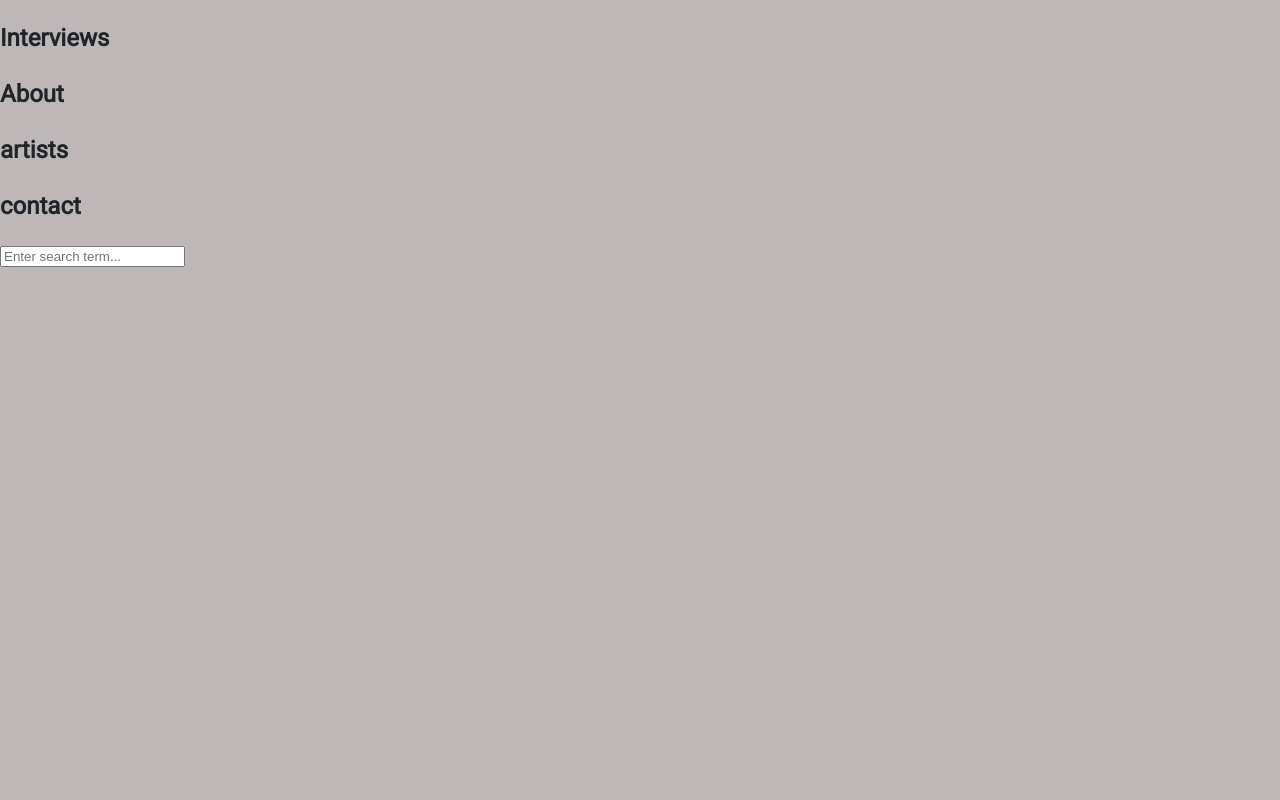
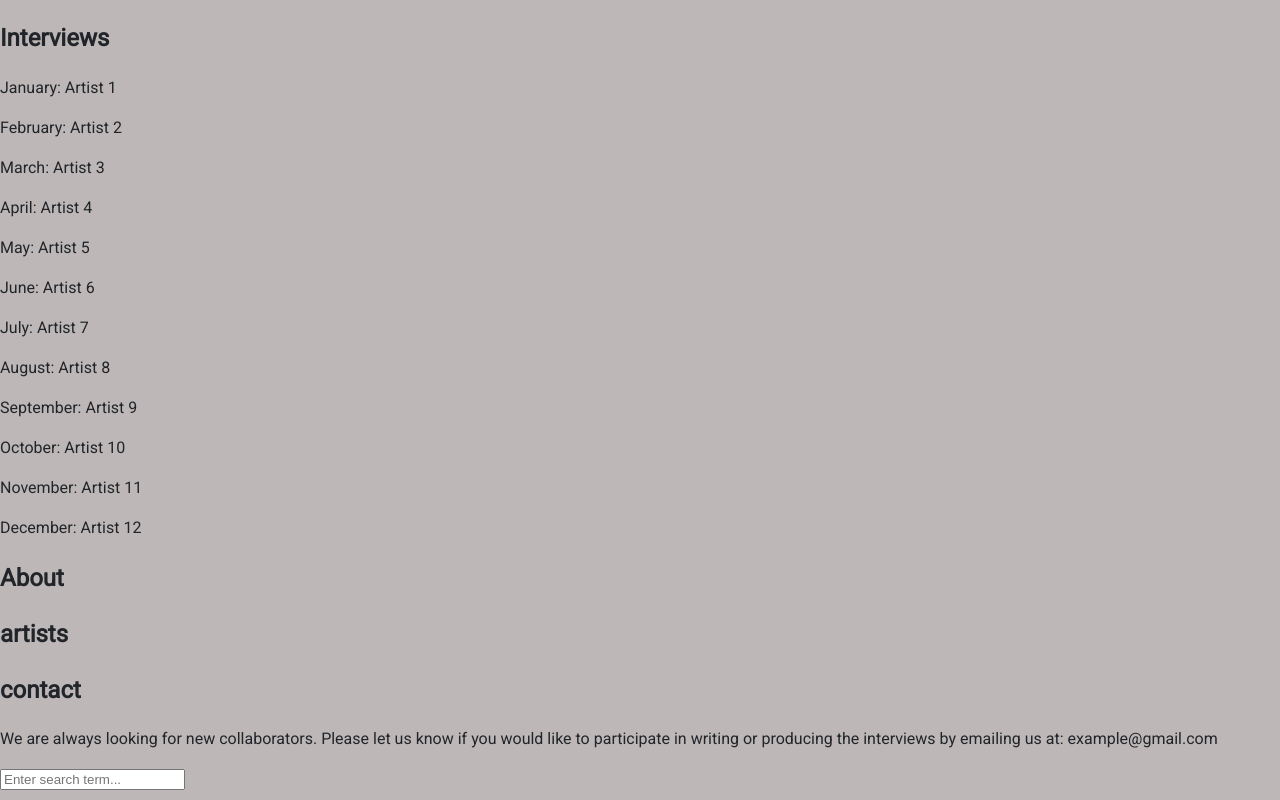
Before and after one commit to graham-livingston/digi-pub, a plain HTML site: page index.html in a window 1280 px wide. Drawn offline with nearby package versions, Linux system fonts and the light colour scheme.

Commit message:
1st session skeleton

```diff
--- a/index.html
+++ b/index.html
@@ -17,9 +17,11 @@
 </head>
 <body>
     <h2 id="interviews">Interviews</h2>
+    <div id="interviewsContainer"></div>
     <h2 id="about">About</h2>
     <h2 id="artists">artists</h2>
     <h2 id="contact">contact</h2>
+    <p>We are always looking for new collaborators. Please let us know if you would like to participate in writing or producing the interviews by emailing us at: example@gmail.com</p>
     <input type="search" id="searchBar" placeholder="Enter search term...">
 </body>
 </html>
--- /dev/null
+++ b/interviews.json
@@ -0,0 +1,220 @@
+{
+    "interviews": [
+      {
+        "name": "Artist 1",
+        "link": "https://gwu-museum-studies.github.io/Museum-Digital-Practice-2022/essays/essay-1/",
+        "month": "January",
+        "summary": "Artist 1 is a talented individual. They specialize in abstract art. Their work is known worldwide.",
+        "bio": "Artist 1 was born and raised in City 1. They discovered their love for art at a young age. They studied art in college and have been creating ever since. Their work is featured in several galleries. They continue to push the boundaries of abstract art.",
+        "credits": [
+          {
+            "name": "Credit 1"
+          },
+          {
+            "name": "Credit 2"
+          },
+          {
+            "name": "Credit 3"
+          }
+        ]
+      },
+      {
+        "name": "Artist 2",
+        "link": "https://gwu-museum-studies.github.io/Museum-Digital-Practice-2022/essays/essay-2/",
+        "month": "February",
+        "summary": "Artist 2 is known for their unique style. They focus on landscape art. Their work is highly sought after.",
+        "bio": "Artist 2 grew up in City 2. They were inspired by the natural beauty of their surroundings. They studied art in college and have been painting landscapes ever since. Their work is displayed in several museums. They continue to capture the beauty of nature in their art.",
+        "credits": [
+          {
+            "name": "Credit 4"
+          },
+          {
+            "name": "Credit 5"
+          },
+          {
+            "name": "Credit 6"
+          }
+        ]
+      },
+      {
+        "name": "Artist 3",
+        "link": "https://gwu-museum-studies.github.io/Museum-Digital-Practice-2022/essays/essay-3/",
+        "month": "March",
+        "summary": "Artist 3 is known for their unique style. They focus on landscape art. Their work is highly sought after.",
+        "bio": "Artist 3 grew up in City 3. They were inspired by the natural beauty of their surroundings. They studied art in college and have been painting landscapes ever since. Their work is displayed in several museums. They continue to capture the beauty of nature in their art.",
+        "credits": [
+          {
+            "name": "Credit 4"
+          },
+          {
+            "name": "Credit 5"
+          },
+          {
+            "name": "Credit 6"
+          }
+        ]
+      },
+      {
+        "name": "Artist 4",
+        "link": "https://gwu-museum-studies.github.io/Museum-Digital-Practice-2022/essays/essay-4/",
+        "month": "April",
+        "summary": "Artist 4 is known for their unique style. They focus on landscape art. Their work is highly sought after.",
+        "bio": "Artist 4 grew up in City 4. They were inspired by the natural beauty of their surroundings. They studied art in college and have been painting landscapes ever since. Their work is displayed in several museums. They continue to capture the beauty of nature in their art.",
+        "credits": [
+          {
+            "name": "Credit 4"
+          },
+          {
+            "name": "Credit 5"
+          },
+          {
+            "name": "Credit 6"
+          }
+        ]
+      },
+      {
+        "name": "Artist 5",
+        "link": "https://gwu-museum-studies.github.io/Museum-Digital-Practice-2022/essays/essay-5/",
+        "month": "May",
+        "summary": "Artist 5 is known for their unique style. They focus on landscape art. Their work is highly sought after.",
+        "bio": "Artist 5 grew up in City 5. They were inspired by the natural beauty of their surroundings. They studied art in college and have been painting landscapes ever since. Their work is displayed in several museums. They continue to capture the beauty of nature in their art.",
+        "credits": [
+          {
+            "name": "Credit 4"
+          },
+          {
+            "name": "Credit 5"
+          },
+          {
+            "name": "Credit 6"
+          }
+        ]
+      },
+      {
+        "name": "Artist 6",
+        "link": "https://gwu-museum-studies.github.io/Museum-Digital-Practice-2022/essays/essay-6/",
+        "month": "June",
+        "summary": "Artist 6 is known for their unique style. They focus on landscape art. Their work is highly sought after.",
+        "bio": "Artist 6 grew up in City 6. They were inspired by the natural beauty of their surroundings. They studied art in college and have been painting landscapes ever since. Their work is displayed in several museums. They continue to capture the beauty of nature in their art.",
+        "credits": [
+          {
+            "name": "Credit 4"
+          },
+          {
+            "name": "Credit 5"
+          },
+          {
+            "name": "Credit 6"
+          }
+        ]
+      },
+      {
+        "name": "Artist 7",
+        "link": "http://example.com/artist7",
+        "month": "July",
+        "summary": "Artist 7 is known for their unique style. They focus on landscape art. Their work is highly sought after.",
+        "bio": "Artist 7 grew up in City 7. They were inspired by the natural beauty of their surroundings. They studied art in college and have been painting landscapes ever since. Their work is displayed in several museums. They continue to capture the beauty of nature in their art.",
+        "credits": [
+          {
+            "name": "Credit 4"
+          },
+          {
+            "name": "Credit 5"
+          },
+          {
+            "name": "Credit 6"
+          }
+        ]
+      },
+      {
+        "name": "Artist 8",
+        "link": "http://example.com/artist8",
+        "month": "August",
+        "summary": "Artist 8 is known for their unique style. They focus on landscape art. Their work is highly sought after.",
+        "bio": "Artist 8 grew up in City 8. They were inspired by the natural beauty of their surroundings. They studied art in college and have been painting landscapes ever since. Their work is displayed in several museums. They continue to capture the beauty of nature in their art.",
+        "credits": [
+          {
+            "name": "Credit 4"
+          },
+          {
+            "name": "Credit 5"
+          },
+          {
+            "name": "Credit 6"
+          }
+        ]
+      },
+      {
+        "name": "Artist 9",
+        "link": "http://example.com/artist9",
+        "month": "September",
+        "summary": "Artist 9 is known for their unique style. They focus on landscape art. Their work is highly sought after.",
+        "bio": "Artist 9 grew up in City 8. They were inspired by the natural beauty of their surroundings. They studied art in college and have been painting landscapes ever since. Their work is displayed in several museums. They continue to capture the beauty of nature in their art.",
+        "credits": [
+          {
+            "name": "Credit 4"
+          },
+          {
+            "name": "Credit 5"
+          },
+          {
+            "name": "Credit 6"
+          }
+        ]
+      },
+      {
+        "name": "Artist 10",
+        "link": "http://example.com/artist10",
+        "month": "October",
+        "summary": "Artist 10 is known for their unique style. They focus on landscape art. Their work is highly sought after.",
+        "bio": "Artist 10 grew up in City 10. They were inspired by the natural beauty of their surroundings. They studied art in college and have been painting landscapes ever since. Their work is displayed in several museums. They continue to capture the beauty of nature in their art.",
+        "credits": [
+          {
+            "name": "Credit 4"
+          },
+          {
+            "name": "Credit 5"
+          },
+          {
+            "name": "Credit 6"
+          }
+        ]
+      },
+      {
+        "name": "Artist 11",
+        "link": "http://example.com/artist11",
+        "month": "November",
+        "summary": "Artist 11 is known for their unique style. They focus on landscape art. Their work is highly sought after.",
+        "bio": "Artist 11 grew up in City 11. They were inspired by the natural beauty of their surroundings. They studied art in college and have been painting landscapes ever since. Their work is displayed in several museums. They continue to capture the beauty of nature in their art.",
+        "credits": [
+          {
+            "name": "Credit 4"
+          },
+          {
+            "name": "Credit 5"
+          },
+          {
+            "name": "Credit 6"
+          }
+        ]
+      },
+      {
+        "name": "Artist 12",
+        "link": "http://example.com/artist21",
+        "month": "December",
+        "summary": "Artist 12 is known for their unique style. They focus on landscape art. Their work is highly sought after.",
+        "bio": "Artist 12 grew up in City 12. They were inspired by the natural beauty of their surroundings. They studied art in college and have been painting landscapes ever since. Their work is displayed in several museums. They continue to capture the beauty of nature in their art.",
+        "credits": [
+          {
+            "name": "Credit 4"
+          },
+          {
+            "name": "Credit 5"
+          },
+          {
+            "name": "Credit 6"
+          }
+        ]
+      }
+    ]
+  }
--- a/js/main.js
+++ b/js/main.js
@@ -1,9 +1,9 @@
-// click handler
 $(document).ready(function() {
-    $("*").click(function(event) {
-      event.stopPropagation();
-      console.log(this.id);
-    });
+  // click handler
+    // $("*").click(function(event) {
+    //   event.stopPropagation();
+    //   console.log(this.id);
+    // });
 
     // keypress handler for command prompt
     $('#searchBar').keypress(function(event) {
@@ -15,4 +15,17 @@ $(document).ready(function() {
         }
       });
 
+    $.getJSON('/interviews.json', function(data) {
+      let div = $('#interviewsContainer');
+      $.each(data.interviews, function(i, artist) {
+        let artistInfo = $('<p>').text(`${artist.month}: ${artist.name}`);
+        artistInfo.click(function() {
+          sessionStorage.setItem('name', artist.name);
+          window.location.href = '/templates/interview.html';
+        });
+        div.append(artistInfo);
+      });
+    });
+
+    // sessionStorage.setItem('name', 'Artist 1');
   });
```
Also changed, not shown: js/interview.js (added, +25 -0 lines), templates/interview.html (added, +24 -0 lines).
